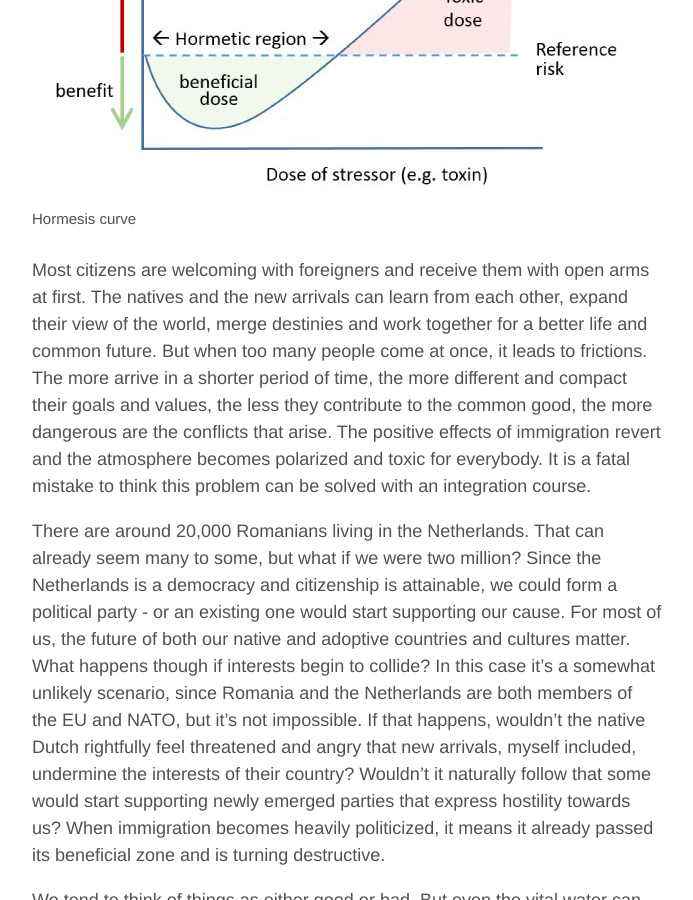
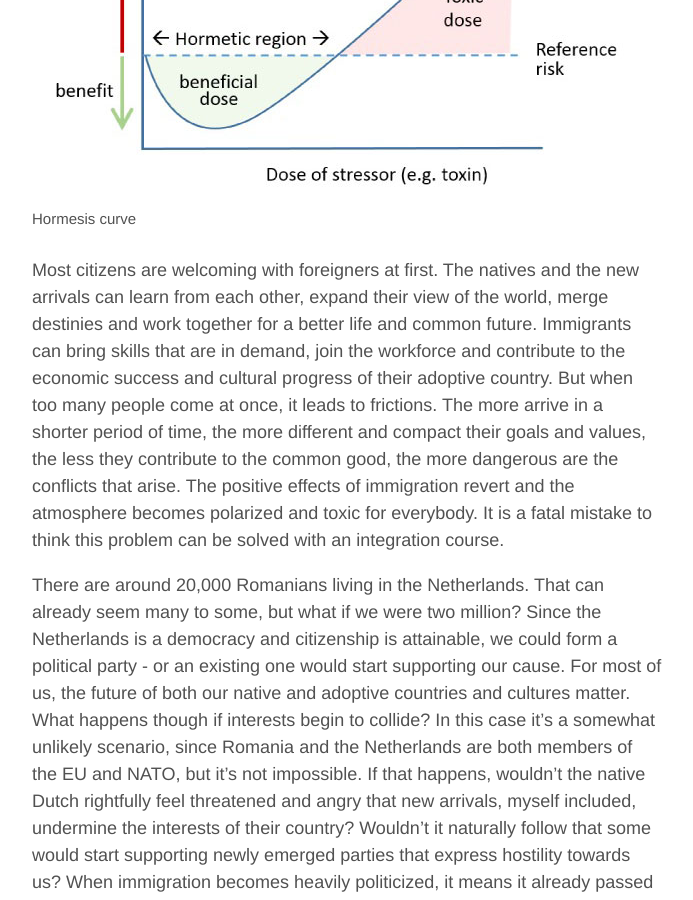
Before and after one commit to aoghina/aoghina.github.io, a Jekyll site: the page built from _posts/2017-02-25-the-hormesis-of-immigration.md, in a window 1280 px wide and 900 px high, scrolled down 658 px. Shown: the whole window, without its empty margins (293-986 px from the left). Built offline with Jekyll 4.4.1, drawn with Linux system fonts in a browser that asks for light colours; comment, search, counter and statistics services are not loaded.

Commit message:
Update hormesis

```diff
--- a/_posts/2017-02-25-the-hormesis-of-immigration.md
+++ b/_posts/2017-02-25-the-hormesis-of-immigration.md
@@ -14,7 +14,7 @@ A phenomena is hormetic when it's beneficial at low doses but becomes harmful at
 ![Hormesis curve](/assets/hormesis-curve.jpg "Hormesis curve")
 <sup>Hormesis curve</sup>
 
-Most citizens are welcoming with foreigners and receive them with open arms at first. The natives and the new arrivals can learn from each other, expand their view of the world, merge destinies and work together for a better life and common future. But when too many people come at once, it leads to frictions. The more arrive in a shorter period of time, the more different and compact their goals and values, the less they contribute to the common good, the more dangerous are the conflicts that arise. The positive effects of immigration revert and the atmosphere becomes polarized and toxic for everybody. It is a fatal mistake to think this problem can be solved with an integration course.
+Most citizens are welcoming with foreigners at first. The natives and the new arrivals can learn from each other, expand their view of the world, merge destinies and work together for a better life and common future. Immigrants can bring skills that are in demand, join the workforce and contribute to the economic success and cultural progress of their adoptive country. But when too many people come at once, it leads to frictions. The more arrive in a shorter period of time, the more different and compact their goals and values, the less they contribute to the common good, the more dangerous are the conflicts that arise. The positive effects of immigration revert and the atmosphere becomes polarized and toxic for everybody. It is a fatal mistake to think this problem can be solved with an integration course.
 
 There are around 20,000 Romanians living in the Netherlands. That can already seem many to some, but what if we were two million? Since the Netherlands is a democracy and citizenship is attainable, we could form a political party - or an existing one would start supporting our cause. For most of us, the future of both our native and adoptive countries and cultures matter. What happens though if interests begin to collide? In this case it's a somewhat unlikely scenario, since Romania and the Netherlands are both members of the EU and NATO, but it's not impossible. If that happens, wouldn't the native Dutch rightfully feel threatened and angry that new arrivals, myself included, undermine the interests of their country? Wouldn't it naturally follow that some would start supporting newly emerged parties that express hostility towards us? When immigration becomes heavily politicized, it means it already passed its beneficial zone and is turning destructive.
 
```
